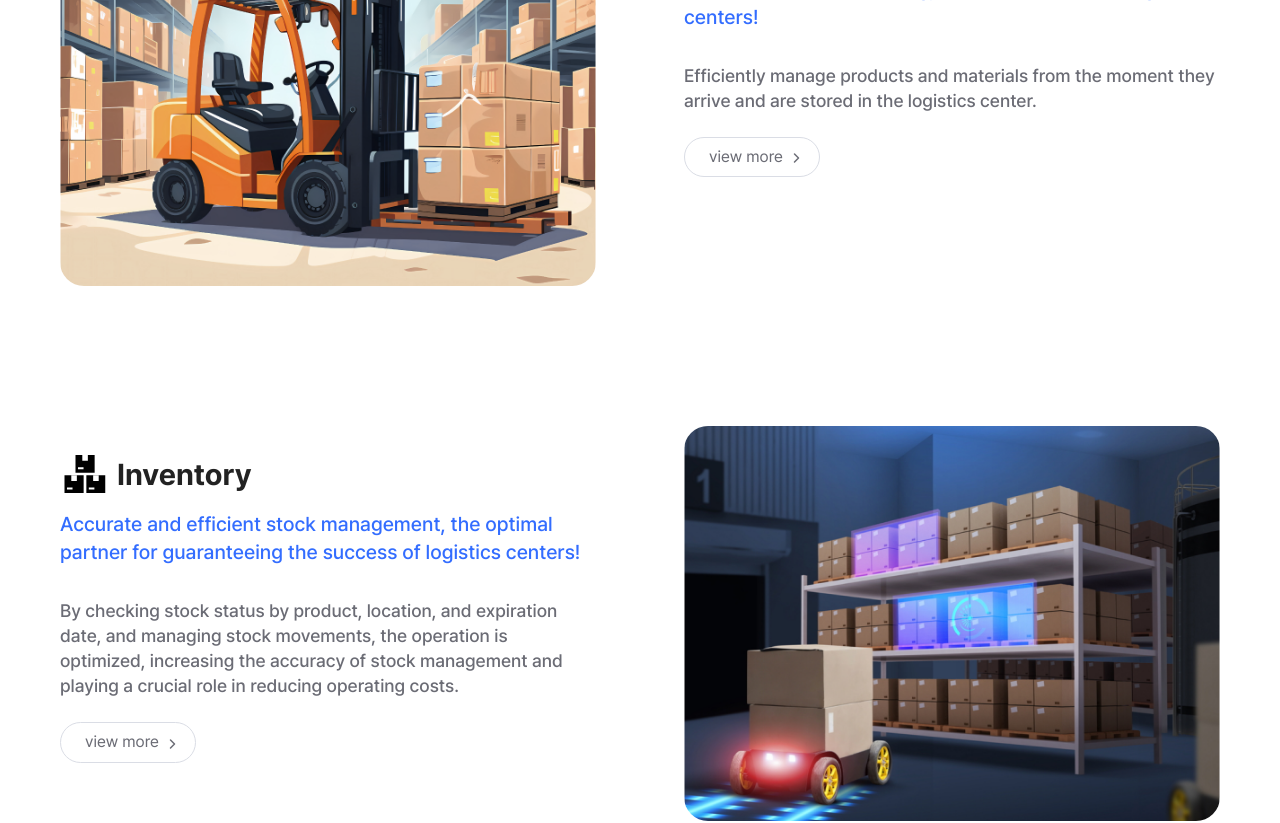
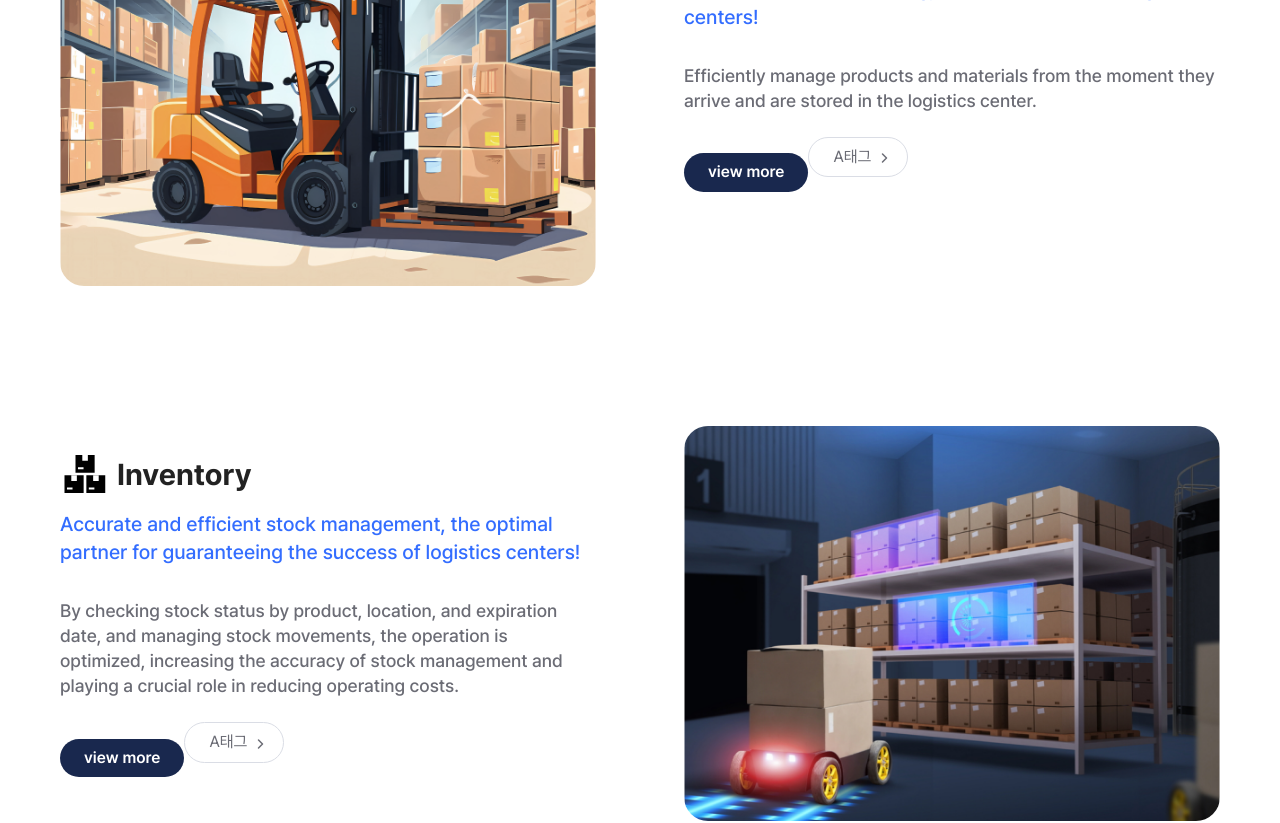
Before and after one commit to lukling0524/nuxt3_study, a Nuxt app: page / in a window 1280 px wide. Shown: the part 1840-2663 px from the top of the page. Built offline with nearby package versions, Linux system fonts and the light colour scheme.

Commit message:
ts 연습

```diff
--- a/components/Home/HomeCustomer.vue
+++ b/components/Home/HomeCustomer.vue
@@ -39,20 +39,23 @@
 
 <script setup>
 	import { computed, onMounted } from 'vue';
-	import { gsap } from 'gsap';
-	import { ScrollTrigger } from 'gsap/ScrollTrigger';
+	// import { gsap } from 'gsap';
+	// import { ScrollTrigger } from 'gsap/ScrollTrigger';
 	// import { useI18n } from 'vue-i18n';
 	// import { useNavigation } from '@/utils/router';
 	// const { goToCustomer } = useNavigation();
 	//
+
+  const { $gsap, $ScrollTrigger } = useNuxtApp();
+
 	const { locale, t } = useI18n();
 	const currentLang = computed(() => (locale.value === 'ko' ? 'ko' : 'en'));
 
-	gsap.registerPlugin(ScrollTrigger);
+	// gsap.registerPlugin(ScrollTrigger);
 
 	onMounted(() => {
 		// title: 고객 성공 사례
-		gsap
+		$gsap
 			.timeline({
 				scrollTrigger: {
 					trigger: '#customer',
@@ -70,7 +73,7 @@
 		const cardEase = 'power4.in';
 		const cardDuration = 0.8;
 
-		gsap
+		$gsap
 			.timeline({
 				scrollTrigger: {
 					trigger: '.img__original',
@@ -88,7 +91,7 @@
 			.fromTo('#customer #card1', { y: 20, opacity: 0, ease: cardEase }, { y: 0, opacity: 1, duration: cardDuration }, 'queue+=0.2');
 
 		// 고객 성공 사례 box 내부 컨텐츠
-		gsap
+		$gsap
 			.timeline({
 				scrollTrigger: {
 					trigger: '.section__title ',
--- a/components/Home/HomeFunction.vue
+++ b/components/Home/HomeFunction.vue
@@ -14,7 +14,8 @@
 					</div>
 					<h4 class="functions__sub">{{ item.sub }}</h4>
 					<p class="functions__desc">{{ item.desc }}</p>
-					<CommonButton class="btn-more" label="view more" @click="item.path" />
+					<CommonButton id="btn" label="view more" @click="item.path" />
+					<CommonButton to="/custom" class="btn-more" color="white" label="A태그" @click="item.path" />
 				</div>
 			</li>
 		</ul>
--- a/components/common/CommonButton.vue
+++ b/components/common/CommonButton.vue
@@ -1,40 +1,62 @@
 <template>
-	<button
-		:type="type"
-		:class="{
-			btn: true,
-			[`btn__${color}`]: color !== '',
-			[`btn__${size}`]: size !== '',
-		}"
-		:disabled="diasbled"
+	<component
+		:is="componentType"
+		:to="to"
+		:type="to ? null : type"
+		:id="id"
+		:class="[
+			'btn',
+			{
+				[`btn__${color}`]: color,
+				[`btn__${size}`]: size,
+			},
+			customClass,
+		]"
+		:disabled="to ? undefined : disabled"
 	>
 		<span class="btn__text">{{ label }}</span>
-	</button>
+	</component>
 </template>
 
-<script setup>
-	defineProps({
+<script lang="ts" setup>
+	const props = defineProps({
+		to: {
+			type: String,
+			default: undefined,
+		},
 		type: {
-			type: String,
+			type: String as PropType<'button' | 'submit' | 'reset'>,
 			default: 'button',
 		},
+		id: {
+			type: String,
+			default: undefined,
+		},
 		color: {
+			type: String as PropType<'blue' | 'white' | 'navy'>,
+			default: 'navy',
+		},
+		customClass: {
 			type: String,
-			default: '',
+			default: undefined,
 		},
 		size: {
-			type: String,
-			default: '',
+			type: String as PropType<'lg'>,
+			default: undefined,
 		},
 		label: {
 			type: String,
 			required: true,
 		},
-		diasbled: {
+		disabled: {
 			type: Boolean,
 			default: false,
 		},
 	});
+
+	const componentType = computed(() => (props.to ? resolveComponent('NuxtLink') : 'button'));
 </script>
 
-<style lang="scss" scoped></style>
+<style lang="scss" scoped>
+	@use '@css/components/btn';
+</style>
--- a/nuxt.config.ts
+++ b/nuxt.config.ts
@@ -2,7 +2,7 @@ import { fileURLToPath } from 'url';
 // import imagemin from 'vite-plugin-imagemin';
 
 export default defineNuxtConfig({
-	ssr: true,
+	// ssr: true,
 	experimental: { appManifest: false },
 	compatibilityDate: '2025-01-14',
 	devtools: { enabled: true },
--- a/plugins/gsap.client.js
+++ b/plugins/gsap.client.js
@@ -1,10 +1,9 @@
 import { gsap } from 'gsap';
 import { ScrollTrigger } from 'gsap/ScrollTrigger';
 
+gsap.registerPlugin(ScrollTrigger);
+
 export default defineNuxtPlugin(nuxtApp => {
-	if (import.meta.env.SSR === false) {
-		gsap.registerPlugin(ScrollTrigger);
-		nuxtApp.provide('gsap', gsap);
-		nuxtApp.provide('ScrollTrigger', ScrollTrigger);
-	}
+	nuxtApp.provide('gsap', gsap);
+	nuxtApp.provide('ScrollTrigger', ScrollTrigger);
 });
```
